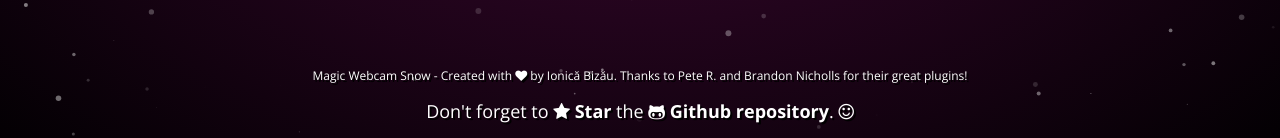
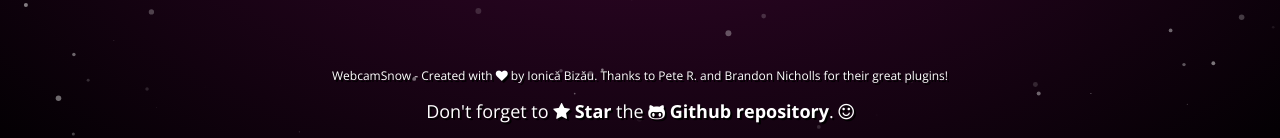
Before and after one commit to IonicaBizau/webcam-snow, a plain HTML site: page public/index.html in a window 1280 px wide. Shown: the part 662-800 px from the top of the page. Drawn offline with nearby package versions, Linux system fonts and the light colour scheme.

Commit message:
Project name.

```diff
--- a/public/index.html
+++ b/public/index.html
@@ -2,7 +2,7 @@
 <html lang="en">
     <head>
         <meta charset="UTF-8">
-        <title>Magic Webcam Snow</title>
+        <title>WebcamSnow</title>
 
         <link href='http://fonts.googleapis.com/css?family=Open+Sans:300,400,700' rel='stylesheet' type='text/css'>
 
@@ -22,7 +22,7 @@
         </div>
 
         <div class="credits">
-            <p class="about">Magic Webcam Snow - Created with
+            <p class="about">WebcamSnow - Created with
                 <i class="fa fa-heart"></i> by <a href="https://github.com/IonicaBizau" target="_blank">Ionică Bizău</a>. Thanks to
                 <a target="_blank" href="https://github.com/peachananr/let_it_snow">Pete R.</a> and
                 <a target="_blank" href="https://github.com/iambrandonn/WebcamSwiper">Brandon Nicholls</a> for their great plugins!
```
